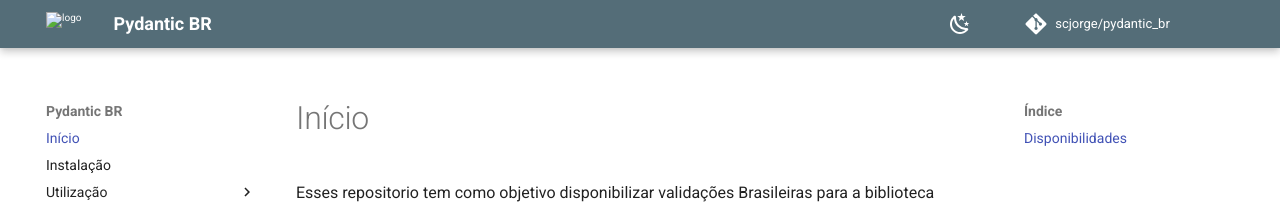
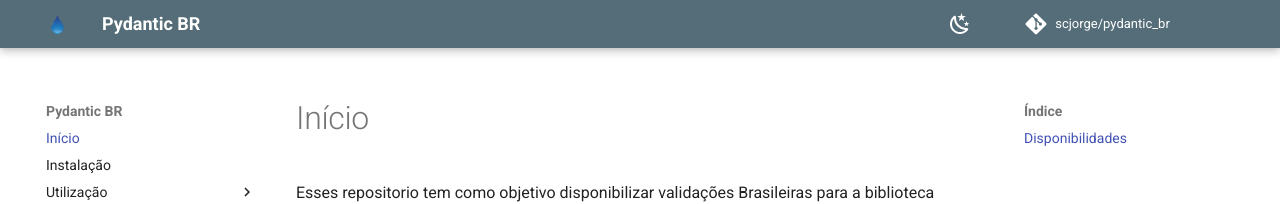
Before and after one commit to scjorge/pydantic_br, an MkDocs documentation site: the page built from docs/index.md, in a window 1280 px wide. Shown: the top 204 px of the page. Built offline with MkDocs 1.6.1 and Material for MkDocs 9.7.7, drawn with Linux system fonts in a browser that asks for light colours; comment, search, counter and statistics services are not loaded.

Commit message:
docs: add logo and copy to clipboad

```diff
--- a/mkdocs.yml
+++ b/mkdocs.yml
@@ -25,6 +25,8 @@
       toggle:
         icon: material/weather-sunny
         name: Modo claro
+  features:
+    - content.code.copy
 
   language: pt-BR
   logo: assets/logo.png
```
Also changed, not shown: docs/assets/logo.png (added).
